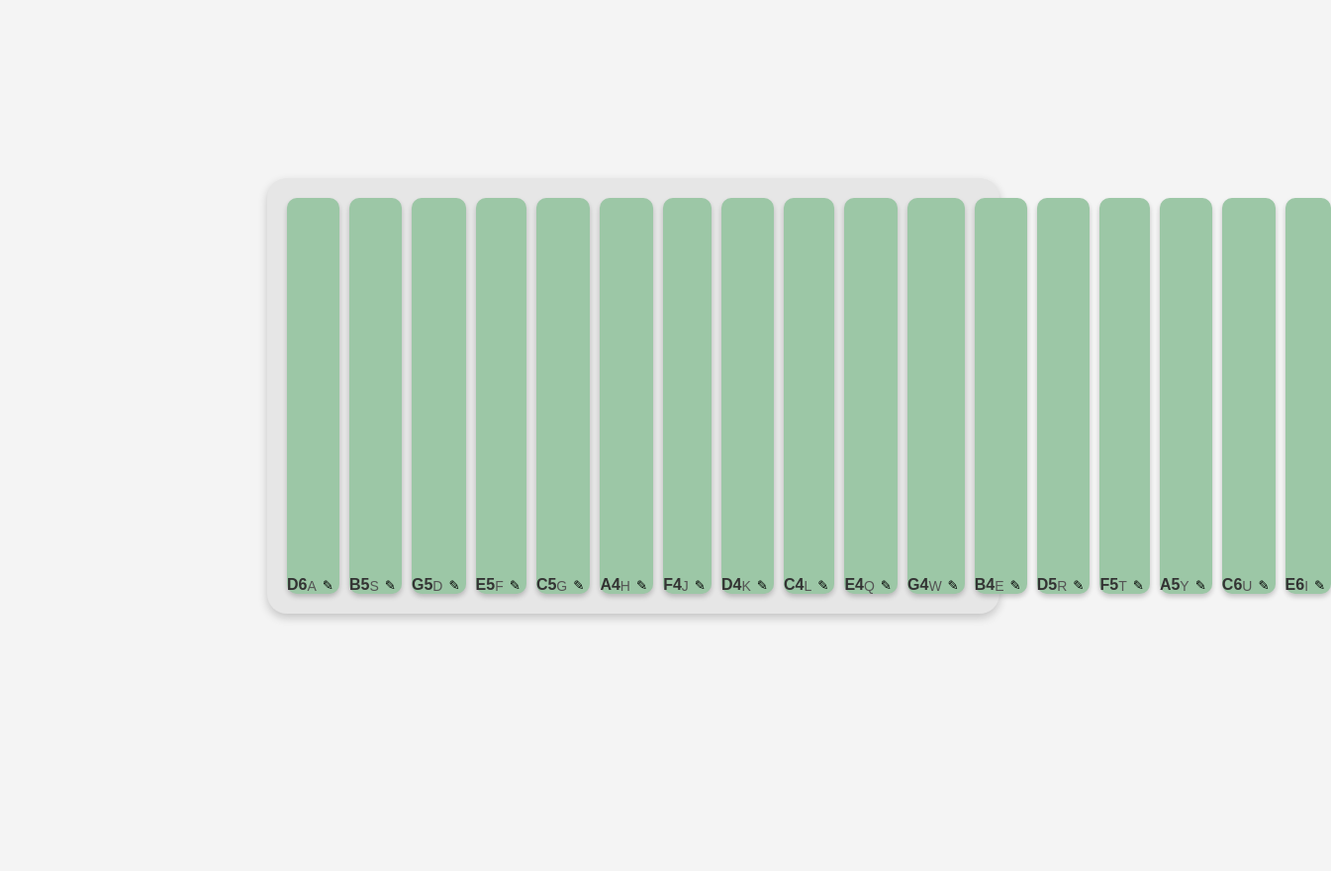
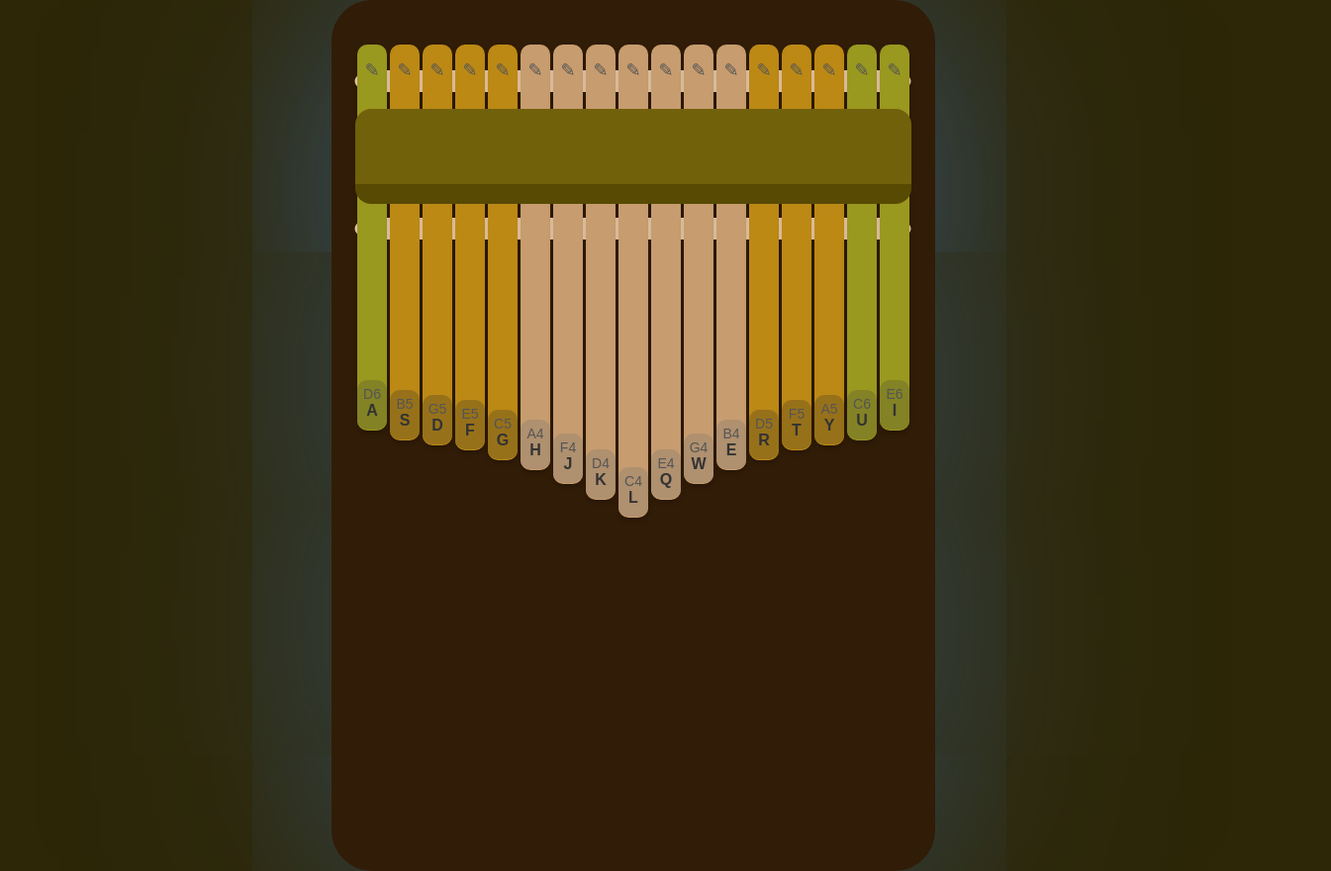
Before and after one commit to YaroslavaGD/rs-school2025, a plain HTML site: page virtual-music-kit/index.html in a window 1280 px wide. Shown: the whole page at 99% size, 1345 px wide, since content can reach past the window. Before the commit the page ends 800 px from the top, so only its background shows below. Drawn offline with Linux system fonts and the light colour scheme.

Commit message:
feat: change styles for desktop-version

```diff
--- a/virtual-music-kit/css/style.css
+++ b/virtual-music-kit/css/style.css
@@ -1,73 +1,258 @@
+:root {
+  --color-note6-main: #99981f;
+  --color-note6-shadow: #838225;
+  --color-note5-main: #bc8915;
+  --color-note5-shadow: #97711a;
+  --color-note4-main: #c79c6f;
+  --color-note4-shadow: #af906f;
+  --color-tine-hover-main: #87b595;
+  --color-tine-hover-shadow: #77a083;
+  --color-tine-active-main: #6ea67d;
+  --color-tine-active-shadow: #60916d;
+  --color-fastening: #ecc798;
+  --color-kalimba-back: #311c07;
+  --color-app-back: #2d2708;
+  --color-input-back: #72610b;
+  --color-input-shadow: #584a02;
+  --color-input-glare: #eacfbc;
+  --font-primary: 'Mulish', sans-serif;
+  --font-secondary: 'Oswald', sans-serif;
+  --tine-base-height: 390px;
+  --tine-base-width: 30px;
+}
+
+*,
+*::after,
+*::before {
+  box-sizing: border-box;
+}
+
 .app {
   margin: 0;
   display: flex;
   justify-content: center;
   align-items: center;
   height: 100vh;
-  background: #f4f4f4;
+  background: var(--color-app-back);
   font-family: sans-serif;
+}
+
+.kalimba {
+  display: flex;
+  position: relative;
+  background: var(--color-kalimba-back);
+  padding: 45px 26px;
+  border-radius: 41px;
+  box-shadow: rgb(66 120 193 / 60%) 0px 0px 250px;
+  min-height: 880px;
+  margin: auto;
+}
+
+.kalimba::before,
+.kalimba::after {
+  content: '';
+  display: block;
+  position: absolute;
+  width: calc(100% - 45px);
+  height: 30px;
+  top: 67px;
+  left: 22px;
+  background-image: url('../img/stick.svg');
+  background-repeat: no-repeat;
+  background-position: center;
+  background-size: contain;
+}
+
+.kalimba::after {
+  top: 216px;
 }
 
 .kalimba-container {
   display: flex;
-  gap: 10px;
-  background: #e6e6e6;
-  padding: 20px;
-  border-radius: 20px;
-  box-shadow: 0 4px 10px rgba(0, 0, 0, 0.2);
-  max-width: 700px;
-  margin: auto;
+  gap: 3px;
+  z-index: 1;
 }
 
 .tine {
-  width: 60px;
-  height: calc(100vh / 2);
-  background: #9cc7a6;
+  position: relative;
+  width: var(--tine-base-width);
+  height: var(--tine-base-height);
+  background: var(--color-note6-main);
   display: flex;
-  align-items: flex-end;
-  justify-content: center;
+  flex-direction: column-reverse;
+  align-items: center;
+  justify-content: flex-start;
   font-size: 18px;
-  color: #333333;
+  border: none;
   border-radius: 10px;
   box-shadow: 0 3px 5px rgba(0, 0, 0, 0.2);
   cursor: pointer;
-  transition: all 0.15s ease-in;
+  transition: all 0.3s ease-in;
+}
+
+.tine::before {
+  content: '';
+  position: absolute;
+  display: block;
+  height: 50px;
+  width: var(--tine-base-width);
+  background-color: var(--color-note6-shadow);
+  border-radius: 10px;
+  transition: all 0.3s ease-in;
+}
+
+.tine--5::before {
+  background-color: var(--color-note5-shadow);
+}
+
+.tine--4::before {
+  background-color: var(--color-note4-shadow);
+}
+
+.tine--6 {
+  background: var(--color-note6-main);
+}
+
+.tine--5 {
+  background: var(--color-note5-main);
+}
+
+.tine--4 {
+  background: var(--color-note4-main);
+}
+
+.tine:nth-child(2),
+.tine:nth-child(16) {
+  height: calc(var(--tine-base-height) + 10px);
+}
+
+.tine:nth-child(3),
+.tine:nth-child(15) {
+  height: calc(var(--tine-base-height) + 15px);
+}
+
+.tine:nth-child(4),
+.tine:nth-child(14) {
+  height: calc(var(--tine-base-height) + 20px);
+}
+
+.tine:nth-child(5),
+.tine:nth-child(13) {
+  height: calc(var(--tine-base-height) + 30px);
+}
+
+.tine:nth-child(6),
+.tine:nth-child(12) {
+  height: calc(var(--tine-base-height) + 40px);
+}
+
+.tine:nth-child(7),
+.tine:nth-child(11) {
+  height: calc(var(--tine-base-height) + 54px);
+}
+
+.tine:nth-child(8),
+.tine:nth-child(10) {
+  height: calc(var(--tine-base-height) + 70px);
+}
+
+.tine:nth-child(9) {
+  height: calc(var(--tine-base-height) + 88px);
 }
 
 .tine:hover {
-  background: #87b595;
+  background: var(--color-tine-hover-main);
+}
+
+.tine:hover::before {
+  background: var(--color-tine-hover-shadow);
 }
 
 .tine.active {
-  background: #6ea67d;
-  transform: translateY(4px);
+  background: var(--color-tine-active-main);
+  transform: translateY(8px);
+}
+
+.tine.active::before {
+  background: var(--color-tine-active-shadow);
+}
+
+.tine__container {
+  display: flex;
+  flex-direction: column;
+  justify-content: space-between;
+  width: 100%;
+  height: 100%;
+  align-items: center;
+  padding: 10px;
+  z-index: 1;
 }
 
 .note {
+  font-size: 14px;
+  color: #555555;
+}
+
+.key {
   font-size: 16px;
   font-weight: bold;
   color: #333333;
 }
 
-.key {
-  font-size: 14px;
-  color: #555555;
-}
-
 .edit-btn {
   background: none;
   border: none;
+  display: block;
+  width: 30px;
+  height: 30px;
+  border-radius: 50%;
   cursor: pointer;
+  color: #555555;
+  transition: all 0.3s ease-in;
 }
 
-.key-edit-input {
-  position: fixed;
-  top: 10px;
+.edit-btn:hover {
+  color: #311c07;
+  background-color: #eacfbc;
+}
+
+.edit-btn--active,
+.edit-btn:active {
+  color: #311c07;
+  background-color: #eacfbc;
+  transform: rotate(45deg);
+}
+
+
+.edit-input {
+  position: absolute;
+  top: 110px;
   left: 50%;
+  display: block;
+  width: 562px;
   transform: translate(-50%);
   padding: 8px;
   font-size: 16px;
-  border: 2px solid #777777;
-  border-radius: 8px;
+  padding: 33px 15px 25px 15px;
+  border: none;
+  background: var(--color-input-back);
+  border-bottom: 20px solid var(--color-input-shadow);
+  border-radius: 16px;
+  text-transform: uppercase;
+  outline: none;
   z-index: 1000;
+  text-align: center;
 }
+
+.edit-input:-webkit-autofill,
+.edit-input:-webkit-autofill:hover,
+.edit-input:-webkit-autofill:focus,
+.edit-input:-webkit-autofill:active {
+  -webkit-text-fill-color: var(--color-input-glare) !important;
+  -webkit-box-shadow: inset 0px 0px 0px 200px var(--color-input-back) !important;
+  box-shadow: inset 0px 0px 0px 200px var(--color-input-back) !important;
+}
+
+.edit-input::placeholder {
+  color: var(--color-note4-main);
+}
--- a/virtual-music-kit/index.html
+++ b/virtual-music-kit/index.html
@@ -3,7 +3,9 @@
 <head>
   <meta charset="UTF-8">
   <meta name="viewport" content="width=device-width, initial-scale=1.0">
+  <link rel="shortcut icon" href="favicon.svg" type="image/x-icon">
   <title>Kalimba Virtual Music Kit</title>
+  <link rel="stylesheet" href="css/normalize.css">
   <link rel="stylesheet" href="css/style.css">
 </head>
 <body class="app">
--- a/virtual-music-kit/js/editKey.js
+++ b/virtual-music-kit/js/editKey.js
@@ -5,9 +5,9 @@ let inputEl;
 
 export function initEditKey() {
   inputEl = document.createElement('input');
-  inputEl.classList.add('key-edit-input');
-  inputEl.placeholder = 'Press new key and Enter';
-  inputEl.style.display = 'none';
+  inputEl.classList.add('edit-input');
+  inputEl.maxLength = 34;
+  inputEl.name = 'edit-input';
   document.body.appendChild(inputEl);
 
   let currentNote = null;
@@ -15,8 +15,8 @@ export function initEditKey() {
   EventBus.on(kalimbaEvents.KEY_EDIT, ({ note }) => {
     currentNote = note;
     inputEl.value = '';
-    inputEl.style.display = 'block';
     inputEl.focus();
+    inputEl.placeholder = 'Press new key and Enter';
   });
 
   inputEl.addEventListener('keydown', (e) => {
@@ -31,8 +31,11 @@ export function initEditKey() {
 
       keyToNote[newKey] = currentNote;
       EventBus.emit(kalimbaEvents.KEY_UPDATE, { note: currentNote, newKey});
-      inputEl.style.display = 'none';
       currentNote = null;
+      inputEl.value = '';
+      inputEl.placeholder = '';
     }
   });
+
+  return inputEl;
 }
--- a/virtual-music-kit/js/main.js
+++ b/virtual-music-kit/js/main.js
@@ -5,5 +5,4 @@ import { createKalimba } from './ui.js';
 document.addEventListener('DOMContentLoaded', () => {
   createKalimba();
   initAudio();
-  initEditKey();
 });
--- a/virtual-music-kit/js/ui.js
+++ b/virtual-music-kit/js/ui.js
@@ -1,20 +1,45 @@
 import { kalimbaEvents, keyToNote } from './constants.js';
+import { initEditKey } from './editKey.js';
 import { EventBus } from './eventBus.js';
 
 export function createKalimba() {
+  const kalimba = document.createElement('div');
+  kalimba.classList.add('kalimba');
   const container = document.createElement('div');
   container.classList.add('kalimba-container');
 
   Object.entries(keyToNote).forEach(([key, note]) => {
-    const tine = document.createElement('div');
+    const noteType = note[note.length - 1];
+    const tine = document.createElement('button');
     tine.classList.add('tine');
+    if (noteType == '6') tine.classList.add('tine--6');
+    if (noteType == '5') tine.classList.add('tine--5');
+    if (noteType == '4') tine.classList.add('tine--4');
     tine.dataset.key = key;
     tine.dataset.note = note;
-    tine.innerHTML = `
-      <div class="note">${note}</div>
-      <div class="key">${key}</div>
-      <button class="edit-btn">✎</button>
-    `;
+
+    const tineInn = document.createElement('div');
+    tineInn.classList.add('tine__container');
+
+    const divInfo = document.createElement('div');
+
+    const divKey = document.createElement('div');
+    divKey.classList.add('key');
+    divKey.textContent = key;
+
+    const divNote = document.createElement('div');
+    divNote.classList.add('note');
+    divNote.textContent = note;
+
+    const editBtn = document.createElement('button');
+    editBtn.classList.add('edit-btn');
+    editBtn.textContent = '✎';
+
+    divInfo.appendChild(divNote);
+    divInfo.appendChild(divKey);
+    tineInn.appendChild(editBtn);
+    tineInn.appendChild(divInfo);
+    tine.appendChild(tineInn);
 
     tine.addEventListener('mousedown', (e) => {
       const currentKey = e.currentTarget.dataset.key;
@@ -28,11 +53,13 @@ export function createKalimba() {
 
     container.appendChild(tine);
   });
+  kalimba.appendChild(container);
+  kalimba.appendChild(initEditKey());
+  document.body.appendChild(kalimba);
 
-  document.body.appendChild(container);
 
   document.addEventListener('keydown', (e) => {
-    const key = e.key.toUpperCase();
+    const key = e.key?.toUpperCase();
     const tine = document.querySelector(`.tine[data-key='${key}']`);
 
     if(!tine || tine.classList.contains('active')) return;
@@ -42,7 +69,7 @@ export function createKalimba() {
 }
 
 document.addEventListener('keyup', (e) => {
-  const key = e.key.toUpperCase();
+  const key = e.key?.toUpperCase();
   const tine = document.querySelector(`.tine[data-key='${key}']`);
 
   if(!tine || !tine.classList.contains('active')) return;
```
Also changed, not shown: virtual-music-kit/css/normalize.css (added), virtual-music-kit/favicon.svg (added), virtual-music-kit/img/stick.svg (added).
